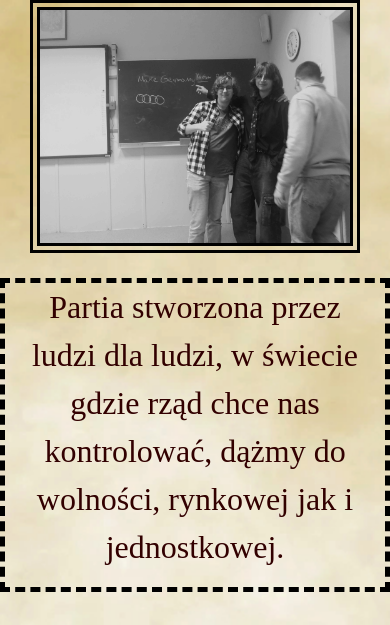
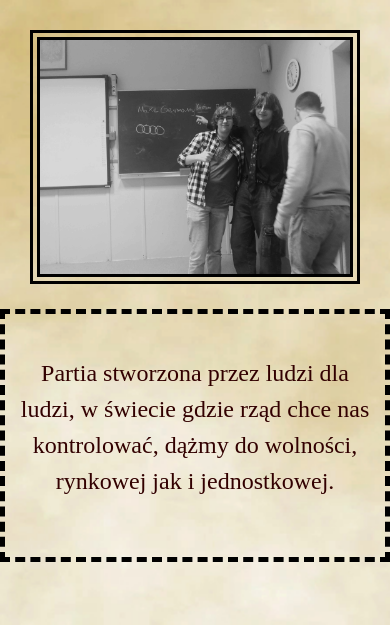
Before and after one commit to trn64x/ProjektHistoria, a plain HTML site: page index.html in a window 390 px wide. Shown: the part 219-844 px from the top of the page. Drawn offline with nearby package versions, Linux system fonts and the light colour scheme; a web font is replaced by a local one.

Commit message:
Update index.html

```diff
--- a/index.html
+++ b/index.html
@@ -60,7 +60,8 @@
         align-items: center;
         justify-content: center;
       }
-      @media (max-width: 1150px) {
+
+      @media (max-width: 1380px) {
         #title {
           display: flex;
           justify-content: flex-start;
@@ -73,6 +74,8 @@
         }
         #responsive {
           width: 100vw;
+          min-height: 0;
+          font-size: 2rem;
         }
         .img-fluid {
           max-height: 30vh; /* Zmniejsz wysokość obrazu na małych ekranach */
@@ -81,6 +84,23 @@
           font-size: 3rem;
         }
         .miss {
+          font-size: 2rem;
+        }
+        p {
+          font-size: 2rem;
+        }
+      }
+      @media (max-width: 1000px) {
+        #responsive {
+          width: 100vw;
+          min-height: 0;
+          font-size: 1.5rem;
+        }
+
+        .miss {
+          font-size: 1.5rem;
+        }
+        p {
           font-size: 1.5rem;
         }
       }
@@ -95,7 +115,7 @@
     <div
       id="container"
       style="
-        height: 80vh;
+        height: 70vh;
         display: flex;
         flex-direction: column;
         align-items: center;
@@ -108,7 +128,7 @@
         style="border: double 10px rgb(0, 0, 0); height: 50vh; width: auto"
         src="img2.jpg"
       />
-      <div class="container-fluid" id="responsive" style="">
+      <div class="container-fluid" id="responsive" style="height: 30vh">
         Partia stworzona przez ludzi dla ludzi, w świecie gdzie rząd chce nas
         <p>kontrolować, dążmy do wolności, rynkowej jak i jednostkowej.</p>
       </div>
```
